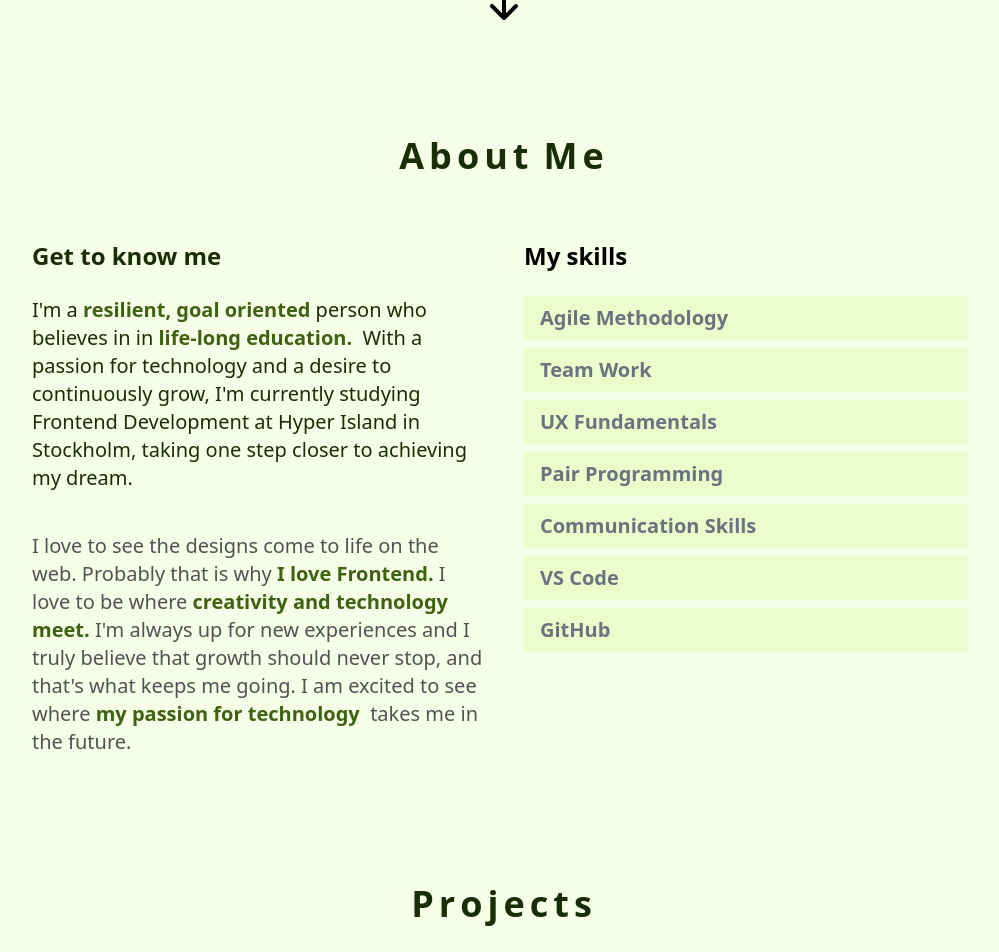
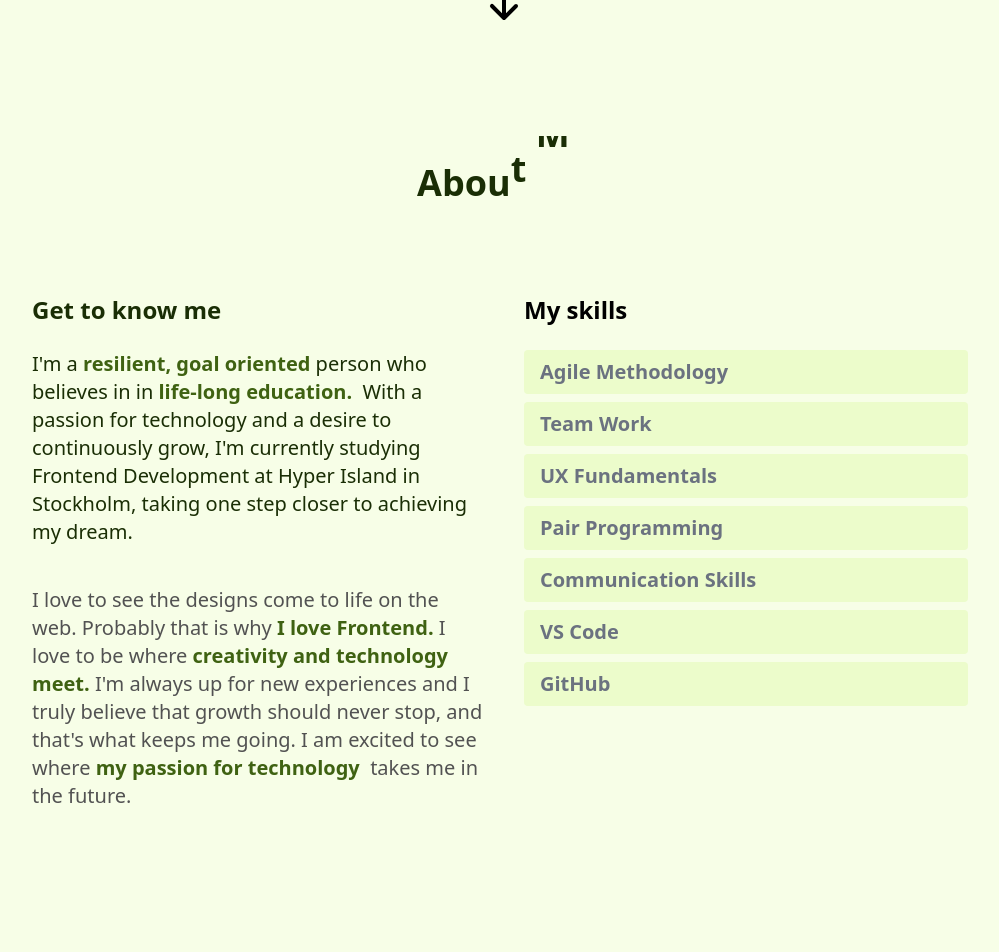
Before and after one commit to SammaniAri/personal-website, a Next.js app: page / in a window 1280 px wide. Shown: the part 1060-2012 px from the top of the page, without its empty margins (136-1135 px from the left). Built offline with nearby package versions, Linux system fonts and the light colour scheme.

Commit message:
Adding font animations using gsap + gsapscrolltrigger

```diff
--- a/components/AboutSection.tsx
+++ b/components/AboutSection.tsx
@@ -2,8 +2,14 @@
 
 "use client";
 import React from "react";
-import AnimatedFont from "./AnimatedFont";
+import { gsap } from "gsap";
 
+import SplitType from "split-type";
+
+import {
+	useRef,
+	useEffect,
+} from "react";
 const skills = [
 	{ skill: "Agile Methodology" },
 	{ skill: "Team Work" },
@@ -13,16 +19,34 @@ const skills = [
 	{ skill: " VS Code" },
 	{ skill: " GitHub" },
 ];
+import { ScrollTrigger } from "gsap/all";
+gsap.registerPlugin(ScrollTrigger);
 const AboutSection = () => {
+	const fontRef = useRef(null);
+	useEffect(() => {
+		const el = fontRef.current;
+		const myText = new SplitType(
+			"#my-text"
+		);
+		gsap.to(".char", {
+			y: 0,
+			stagger: 0.5,
+			delay: 0.2,
+			duration: 1.5,
+			scrollTrigger: { trigger: el },
+		});
+	}, []);
 	return (
 		<section id="About">
 			<div className="my-12 pb-12 md:pt-16">
 				<div className="text-lime-950 text-center font-semibold text-4xl">
 					<h1 className="text-lime-950 text-center font-semibold text-4xl ">
 						{" "}
-						<AnimatedFont
-							text={"About  Me"}
-						/>
+						<div
+							id="my-text"
+							ref={fontRef}>
+							About Me
+						</div>
 					</h1>
 				</div>
 				<div className="flex flex-col space-y-10 items-stretch justify-center align-top md:space-x-10 md:space-y-0 md:p-4 md:flex-row md:text-left">
--- a/components/ProjectSection.tsx
+++ b/components/ProjectSection.tsx
@@ -2,13 +2,21 @@
 
 "use client";
 import React from "react";
+import { gsap } from "gsap";
 import Image from "next/image";
 import Link from "next/link";
-import AnimatedFont from "./AnimatedFont";
+import SplitType from "split-type";
+import {
+	useRef,
+	useEffect,
+} from "react";
 import {
 	BsGithub,
 	BsArrowRightSquare,
 } from "react-icons/bs";
+
+import { ScrollTrigger } from "gsap/all";
+gsap.registerPlugin(ScrollTrigger);
 
 const projects = [
 	{
@@ -47,15 +55,31 @@ const projects = [
 ];
 
 const ProjectSection = () => {
+	const fontRef = useRef(null);
+	useEffect(() => {
+		const el = fontRef.current;
+		const myText = new SplitType(
+			"#my-text"
+		);
+		gsap.to(".char", {
+			y: 0,
+			stagger: 0.5,
+			delay: 0.2,
+			duration: 1.5,
+			scrollTrigger: { trigger: el },
+		});
+	}, []);
 	return (
 		<section id="Projects">
 			<div className="text-lime-950 ">
 				{" "}
 				<h1 className=" text-center font-semibold text-4xl text-lime-950 ">
 					{" "}
-					<AnimatedFont
-						text={"Projects"}
-					/>
+					<div
+						id="my-text"
+						ref={fontRef}>
+						Projects
+					</div>
 				</h1>
 				<div className="flex flex-col space-y-28 mt-12">
 					{projects.map(
--- a/package.json
+++ b/package.json
@@ -16,6 +16,7 @@
 		"eslint": "8.32.0",
 		"eslint-config-next": "13.1.6",
 		"framer-motion": "^10.12.16",
+		"gsap": "^3.12.1",
 		"next": "13.1.6",
 		"next-themes": "^0.2.1",
 		"react": "18.2.0",
@@ -23,6 +24,7 @@
 		"react-icons": "^4.7.1",
 		"react-particles": "^2.9.3",
 		"react-scroll": "^1.8.9",
+		"split-type": "^0.3.3",
 		"tsparticles": "^2.9.3",
 		"tsparticles-engine": "^2.9.3",
 		"typescript": "4.9.4"
--- a/styles/globals.css
+++ b/styles/globals.css
@@ -7,3 +7,20 @@
 body {
 	background-color: #f7fee7;
 }
+.helper {
+	height: 100vh;
+	background-color: #b2cc4c;
+}
+.char {
+	transform: translateY(-115px);
+	transition: transform 0.2s;
+}
+#my-text {
+	clip-path: polygon(
+		0 0,
+		100% 0,
+		100% 100%,
+		0% 100%
+	);
+	line-height: 5.9rem;
+}
```
Also changed, not shown: 2 other files (tests, documents, lock files or other folders).
